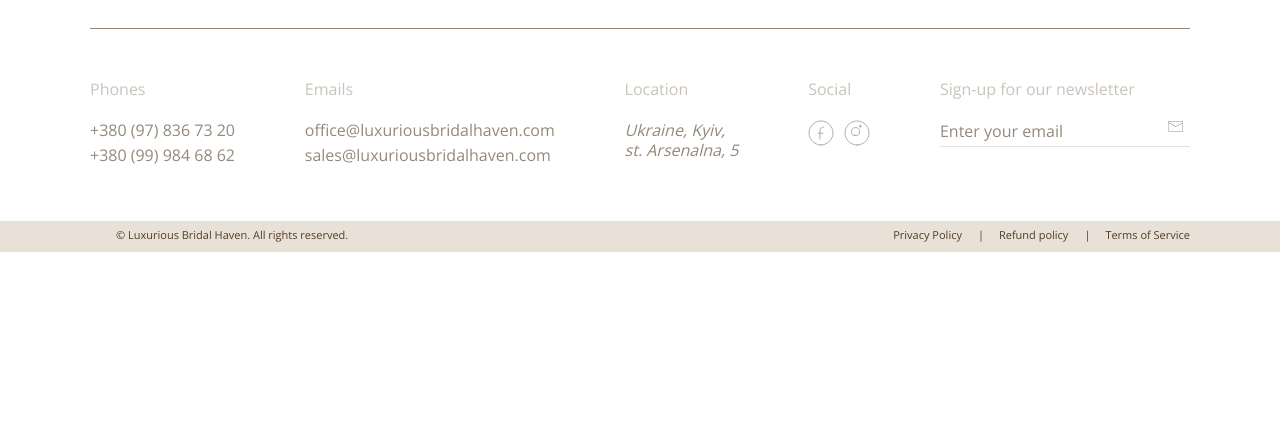
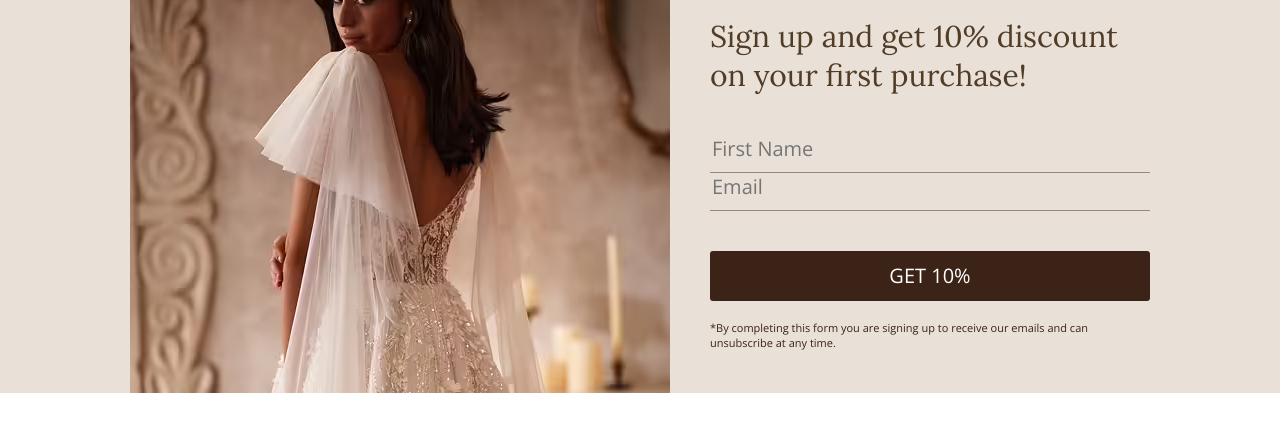
Before and after one commit to LesiaKondratenko/Luxurious-Bridal-Haven, a website: page app/pages/index.html in a window 1280 px wide. Shown: the part 1858-2300 px from the top of the page. Before the commit the page ends 2110 px from the top, so only its background shows below. Drawn offline with nearby package versions, Linux system fonts and the light colour scheme; files that its build step writes are made by us from their sources; files whose address does not match are found by name.

Commit message:
added section join-us

```diff
--- /dev/null
+++ b/app/components/join-us.html
@@ -0,0 +1,27 @@
+<section class="join-us">
+  <div class="container">
+    <div class="join-us__inner">
+      <picture>
+        <source srcset="images/join-us-img.avif" type="image/avif">
+        <source srcset="images/join-us-img.webp" type="image/webp">
+        <img src="images/join-us-img.jpg" alt="Alt text" class="join-us__img">
+      </picture>
+
+      <div class="join-us__box">
+        <h2 class="join-us__title">JOIN US</h2>
+        <p class="join-us__text">Sign up and get 10% discount on your first purchase!</p>
+
+        <form action="" class="join-us__form">
+          <input type="text" class="join-us__input" placeholder="First Name">
+          <input type="email" class="join-us__input" placeholder="Email">
+
+          <button class="join-us__button" type="submit">GET 10%</button>
+
+          <p class="join-us__form-caption">
+            *By completing this form you are signing up to receive our emails and can unsubscribe at any time.
+          </p>
+        </form>
+      </div>
+    </div>
+  </div>
+</section>
--- a/app/scss/style.scss
+++ b/app/scss/style.scss
@@ -201,6 +201,7 @@
   background-image: url(../images/top-decor.svg);
   background-repeat: no-repeat;
   background-position: 240px -40%;
+
   &__inner {
     padding: 150px 0;
     display: flex;
@@ -236,24 +237,92 @@
 
   &__img {
     padding-top: 75px;
-    width: 100%;
   }
 
   &__box {
+    position: relative;
     display: flex;
-    flex-direction: column;
-    margin-bottom: 40px;
   }
 
   &__box-img {
-    max-width: 404px;
-     margin-left: -20%;
+    position: absolute;
+    top: 0;
+    left: -75px;
+    max-width: fit-content;
   }
 
   &__caption {
+    margin-top: auto;
+    margin-bottom: 40px;
     color: vars.$color-text-muted;
+    width: 290px;
+  }
+}
+
+.join-us {
+  background-color: vars.$bg-primary;
+
+  &__inner {
+    display: flex;
+    padding: 0 40px;
+    gap: 40px;
+  }
+
+  &__img {
+    max-width: 540px;
+  }
+
+  &__box {
+    padding: 35px 0;
+  }
+
+  &__title {
+    font-size: 45px;
+    margin-bottom: 20px;
+    @extend %lora-400;
+  }
+
+  &__text {
+     font-size: 30px;
+    margin-bottom: 40px;
+    @extend %lora-400;
+    color: vars.$color-primary;
+  }
+
+  &__form {
+    margin-bottom: 0;
+  }
+
+  &__input {
+    display: block;
+    width: 100%;
+    border: none;
+    padding-bottom: 10px;
+    border-bottom: 1px solid vars.$color-text-muted;
+    background-color: transparent;
+    @extend %opensans-400;
+    color: vars.$color-text-muted;
+  }
+
+  &input + .join-us__input {
+    margin-top: 10px;
+  }
+
+  &__button {
+    text-transform: uppercase;
+    width: 100%;
+    display:block;
+    background-color: vars.$color-accent;
+    padding: 12px;
+    border-radius: 3px;
+    border: none;
+    cursor: pointer;
+    color: #fff;
     margin-top: 40px;
-    margin-left: 5px;
+    margin-bottom: 20px;
+  }
 
-    }
+  &__form-caption {
+    font-size: 11px;
+  }
 }
```
Also changed, not shown: app/pages/index.html (+1 -0 lines), app/images/join-us-img.avif (added), app/images/join-us-img.jpg (added), app/images/join-us-img.webp (added), app/images/src/join-us-img.jpg (added).
